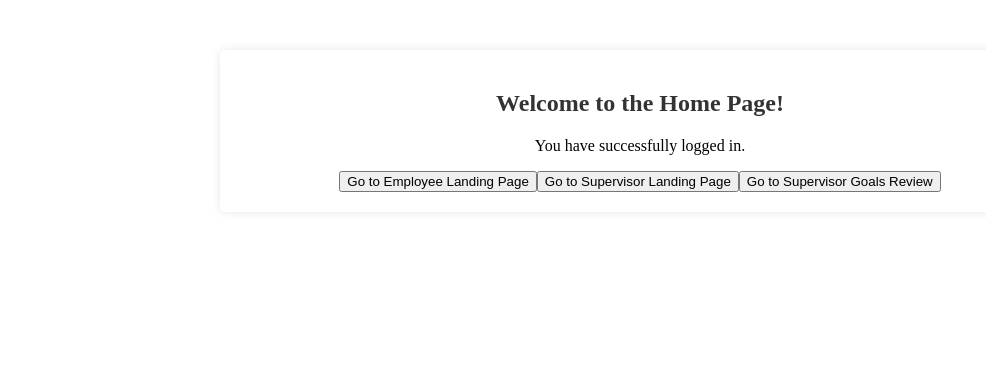
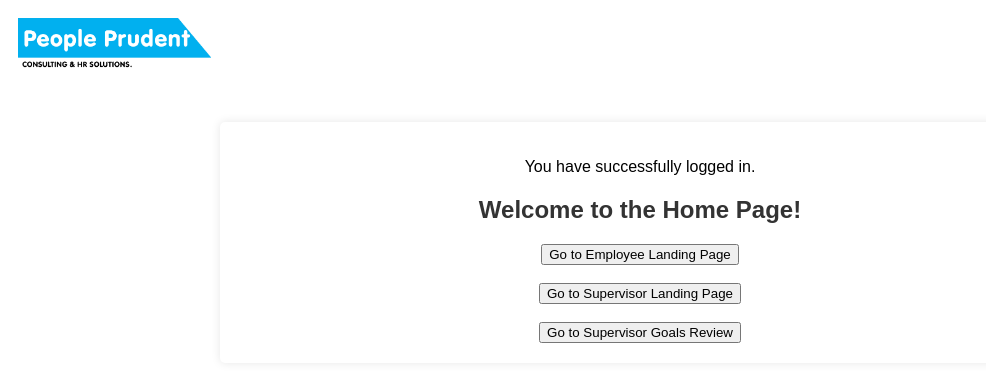
Before and after one commit to VibhavariPeoplePrudente14011/Performance_Management_Module, an Angular app: page /home in a window 1280 px wide. Shown: the top 382 px of the page, without its empty margins (0-986 px from the left). Built offline with nearby package versions, Linux system fonts and the light colour scheme.

Commit message:
Home page

```diff
--- a/src/app/home/home.component.css
+++ b/src/app/home/home.component.css
@@ -1,3 +1,17 @@
+
+body {
+  font-family: 'Arial', sans-serif;
+  background-color: #ffffff;
+  margin: 0;
+  padding: 0;
+}
+
+.logo {
+  height: 50px;
+  margin-top: 10px;
+  margin-left: 10px;
+}
+
 .container {
   max-width: 800px;
   margin: 50px auto;
@@ -12,3 +26,23 @@
   margin-bottom: 20px;
   color: #333333;
 }
+
+.button-container {
+  display: flex;
+  flex-direction: column;
+  gap: 10px; /* Adjust the gap between buttons as needed */
+}
+
+.button-container button {
+  width: 100%; /* Make buttons fill the container width */
+  padding: 10px;
+  border: none;
+  background-color: #007bff;
+  color: #ffffff;
+  cursor: pointer;
+  border-radius: 5px;
+}
+
+.button-container button:hover {
+  background-color: #0056b3;
+}
--- a/src/app/home/home.component.html
+++ b/src/app/home/home.component.html
@@ -1,7 +1,26 @@
+<!DOCTYPE html>
+<html lang="en">
+<head>
+  <meta charset="UTF-8">
+  <meta name="viewport" content="width=device-width, initial-scale=1.0">
+  <title>Home page</title>
+  <link rel="stylesheet" href="home.component.css">
+</head>
+
+
+<body>
+  <header>
+    <img src="assets/images/white-logo.jpg" alt="Company Logo" class="logo">
+  </header>
+
 <div class="container">
+  <p>You have successfully logged in.</p>
     <h2>Welcome to the Home Page!</h2>
-    <p>You have successfully logged in.</p>
-    <button routerLink="/employee-landing-page">Go to Employee Landing Page</button>
-    <button (click)="navigateToSupervisorLanding()">Go to Supervisor Landing Page</button>
+
+    <button routerLink="/employee-landing-page">Go to Employee Landing Page</button><br><br>
+    <button (click)="navigateToSupervisorLanding()">Go to Supervisor Landing Page</button><br><br>
     <button (click)="navigateToSupervisorGoalsReview()">Go to Supervisor Goals Review</button>
   </div>
+
+</body>
+</html>
```
Lines whose indentation alone changed are shown as unchanged.
